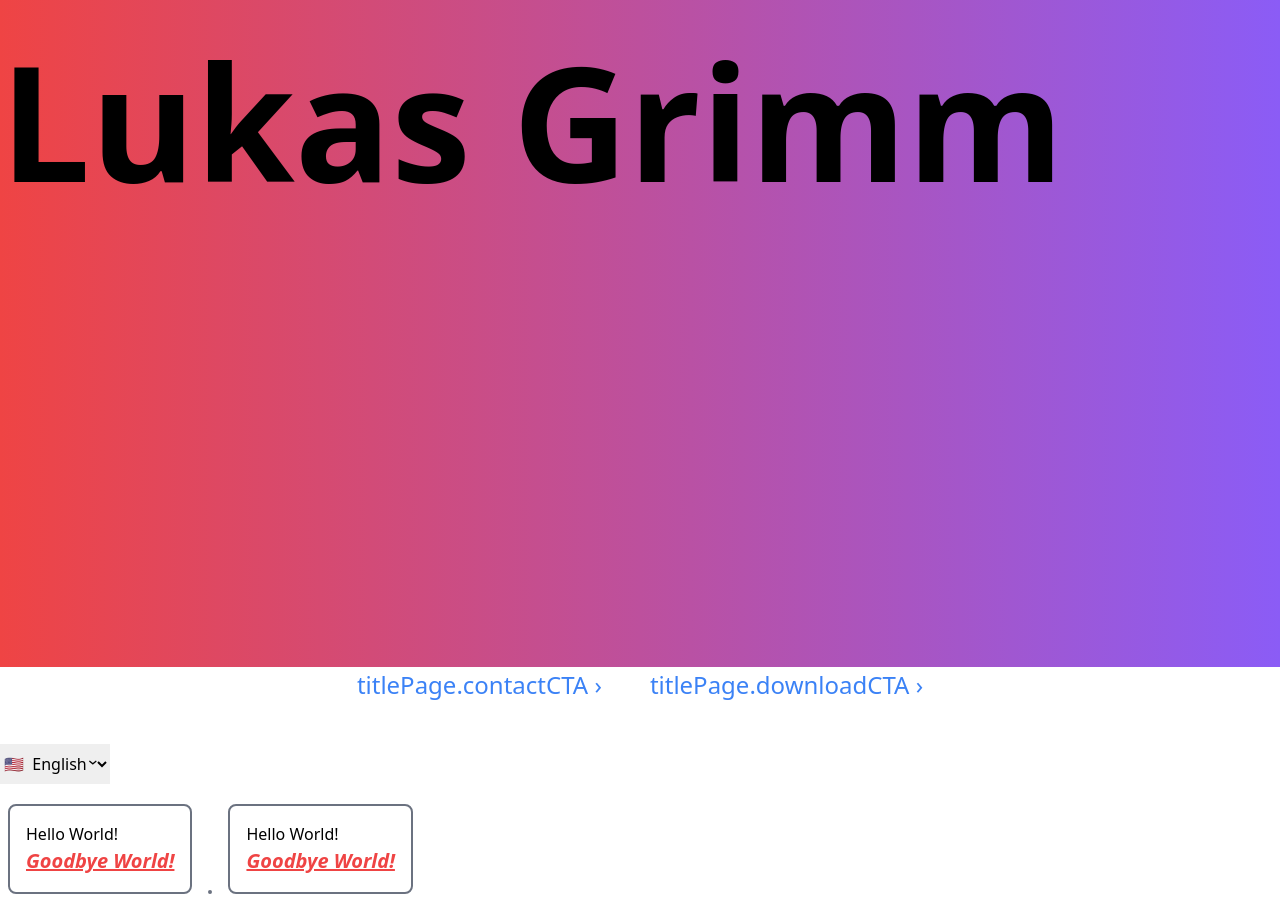
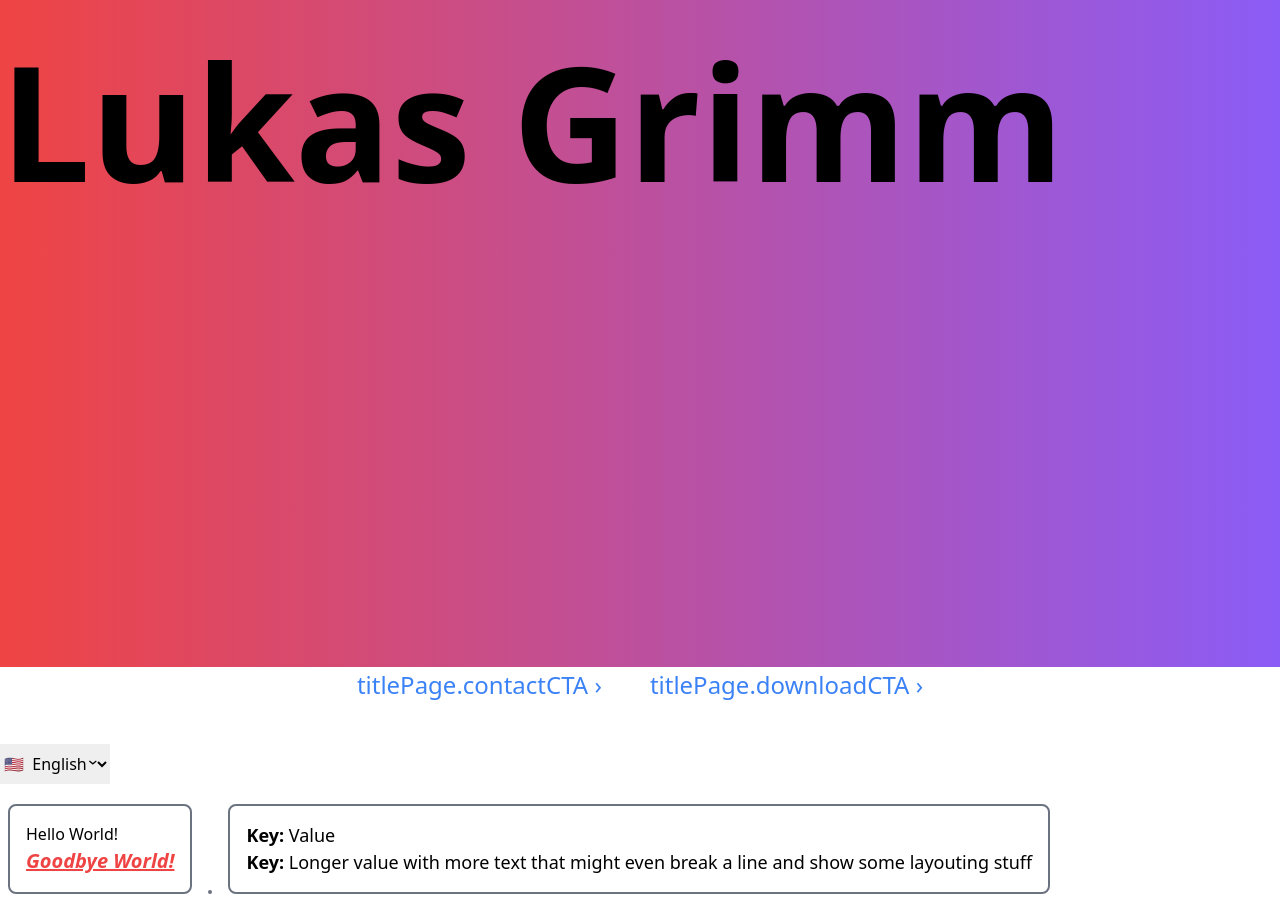
Before and after one commit to Untanky/homepage-old, a Nuxt app: page / in a window 1280 px wide. Built offline with nearby package versions, Linux system fonts and the light colour scheme; what @growthbunker/vueflags would draw is missing.

Commit message:
Implemented key-value pair block

```diff
--- /dev/null
+++ b/components/blocks/KeyValue.vue
@@ -0,0 +1,30 @@
+<template>
+  <div
+    class="text-lg"
+    :class="data.classes"
+  >
+    <span
+      class="font-bold"
+    >
+      {{data.key}}:
+    </span>
+    <span>
+      {{data.value}}
+    </span>
+  </div>
+</template>
+
+<script lang="ts">
+import Vue, { PropType } from 'vue';
+import KeyValue from '../../src/components/KeyValue';
+
+export default Vue.extend({
+  name: 'KeyValue',
+  props: {
+    data: {
+      type: Object as PropType<KeyValue>,
+      required: true,
+    },
+  },
+});
+</script>
--- /dev/null
+++ b/components/blocks/index.ts
@@ -0,0 +1,13 @@
+import formattedText from './FormattedText.vue';
+import fullImage from './FullImage.vue';
+import keyValue from './KeyValue.vue';
+import richLink from './RichLink.vue';
+import stacked from './Stacked.vue';
+import timeline from './Timeline.vue';
+
+export const FormattedText = formattedText;
+export const FullImage = fullImage;
+export const KeyValue = keyValue;
+export const RichLink = richLink;
+export const Stacked = stacked;
+export const Timeline = timeline;
--- a/pages/index.vue
+++ b/pages/index.vue
@@ -63,28 +63,20 @@ export default Vue.extend({
         componentData: [
           {
             setting: {
-              component: 'formatted-text',
+              component: 'key-value',
             },
             data: {
-              text: 'Hello World!',
-              bold: false,
-              italic: false,
-              underline: false,
-              classes: [],
+              key: 'Key',
+              value: 'Value',
             },
           },
           {
             setting: {
-              component: 'formatted-text',
+              component: 'key-value',
             },
             data: {
-              text: 'Goodbye World!',
-              bold: true,
-              italic: true,
-              underline: true,
-              size: 'xl',
-              color: 'primary-500',
-              classes: [],
+              key: 'Key',
+              value: 'Longer value with more text that might even break a line and show some layouting stuff',
             },
           },
         ],
--- /dev/null
+++ b/src/components/KeyValue.ts
@@ -0,0 +1,6 @@
+interface KeyValue {
+  key: string,
+  value: string,
+}
+
+export default KeyValue;
--- a/src/components/index.ts
+++ b/src/components/index.ts
@@ -1,13 +1,15 @@
 import formattedText from './FormattedText';
-import stackedTexts from './StackedTexts';
 import fullImage from './FullImage';
+import keyValue from './KeyValue';
+import stacked from './Stacked';
 import timelineElement from './TimelineElement';
 import timelineEntry from './TimelineEntry';
 import timelineList from './TimelineList';
 
 export type FormattedText = formattedText;
-export type StackedTexts = stackedTexts;
 export type FullImage = fullImage;
+export type KeyValue = keyValue;
+export type Stacked = stacked;
 export type TimelineElement = timelineElement;
 export type TimelineEntry = timelineEntry;
 export type TimelineList = timelineList;
```
Also changed, not shown: plugins/components.js (+7 -10 lines).
